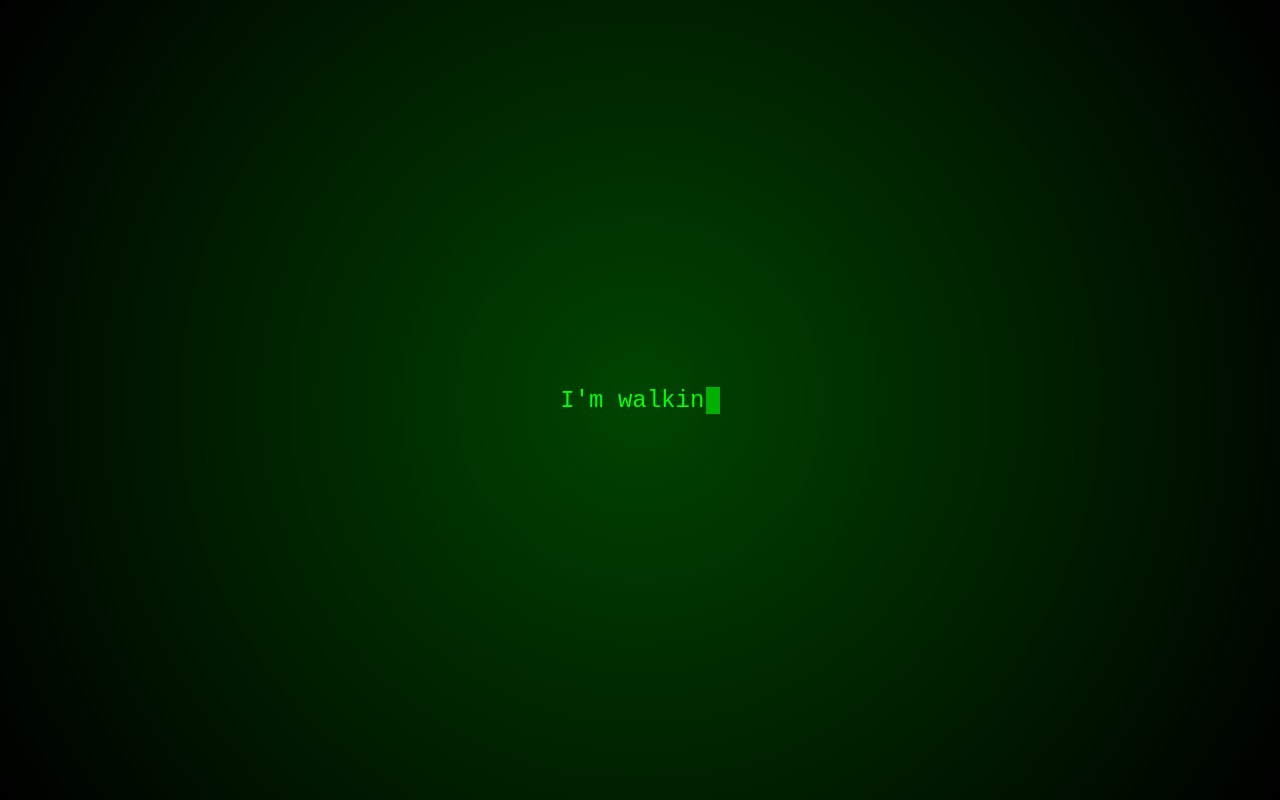
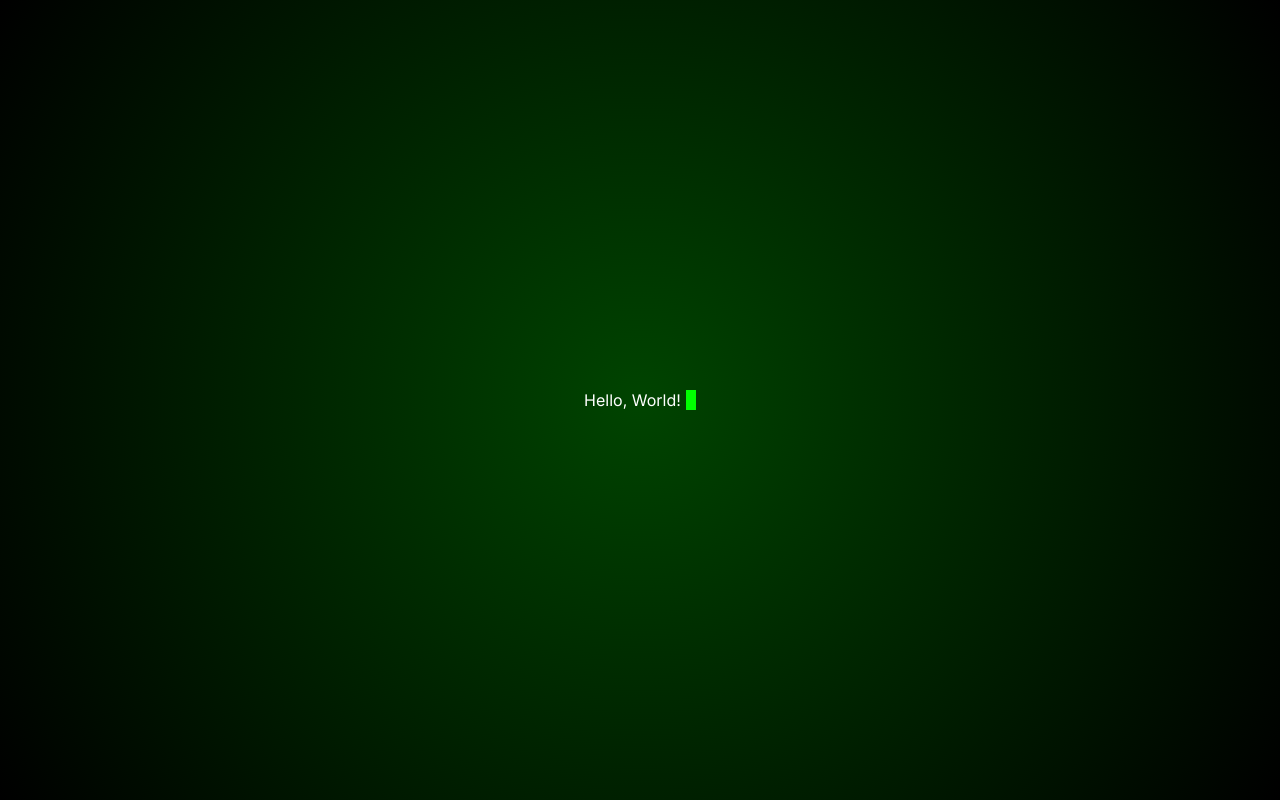
Before and after one commit to wj127/davis_portfolio, a Next.js app: page / in a window 1280 px wide. Built offline with nearby package versions, Linux system fonts and the light colour scheme.

Commit message:
[Feature Add]: blinking cursor + terminal text

```diff
--- /dev/null
+++ b/src/app/components/terminal-cursor.tsx
@@ -0,0 +1,39 @@
+'use client'
+
+import React, { useEffect, useState } from 'react';
+import styles from '../landing.module.scss';
+
+const text = 'Hello, World!';
+let timeout: ReturnType<typeof setTimeout>;
+
+export const TerminalCursor: React.FC = () => {
+  const [initState, setInitState] = useState(false);
+  const [displayedText, setDisplayedText] = useState('');
+  const [currentIndex, setCurrentIndex] = useState(0);
+
+  useEffect(() => {
+    const timeout = setTimeout(() => {
+      setInitState(true);
+    }, 2400);
+    return () => clearTimeout(timeout);
+  }, []);
+
+  useEffect(() => {
+    if (!initState) return;
+    if (timeout) clearTimeout(timeout);
+    if (currentIndex < text.length) {
+      timeout = setTimeout(() => {
+        setDisplayedText(displayedText + text[currentIndex]);
+        setCurrentIndex(currentIndex + 1);
+      }, Math.random() * 200);
+      return () => clearTimeout(timeout);
+    }
+  }, [currentIndex, displayedText, initState]);
+
+  return (
+    <div className={styles.terminalTextWrapper}>
+      <p className={styles.terminalText}>{displayedText}</p>
+      <span className={styles.cursor}>a</span>
+    </div>
+  );
+};
--- a/src/app/landing.module.scss
+++ b/src/app/landing.module.scss
@@ -1,5 +1,3 @@
-@import '../styles/typed';
-
 $start-color: #004400;
 $end-color: #000000;
 
@@ -11,17 +9,28 @@ $end-color: #000000;
   display: flex;
   justify-content: center;
   align-items: center;
+}
 
-  p {
-    @include typed("I'm walking here!");
-    color: #00ff00; /* Terminal Green Text Color */
-    font-family: 'Courier New', Courier, monospace;
-    font-size: 1.5rem;
-    animation: blink-caret 0.75s step-end infinite;
+.terminalTextWrapper {
+  display: flex;
+}
 
-    @keyframes blink-caret {
-      from, to { border-color: transparent }
-      50% { border-color: #00ff00; }
+.cursor {
+  color: transparent;
+  display: inline-block;
+  width: 10px;
+  background-color: lime;
+  margin-left: 5px;
+  animation: blink 1s step-start infinite;
+
+  @keyframes blink {
+    50% {
+      background-color: transparent;
     }
   }
 }
+
+.terminalText {
+  color: white;
+  margin: 0;
+}
--- a/src/app/page.tsx
+++ b/src/app/page.tsx
@@ -1,9 +1,11 @@
 import styles from "./landing.module.scss";
+import { TerminalCursor } from './components/terminal-cursor';
 
 export default function Home() {
   return (
     <div className={styles.mainDiv}>
-      <p className={styles.terminalText} />
+      {/*<p className={styles.terminalText} />*/}
+      <TerminalCursor />
     </div>
   );
 }
```
Also changed, not shown: 1 other file (tests, documents, lock files or other folders).
